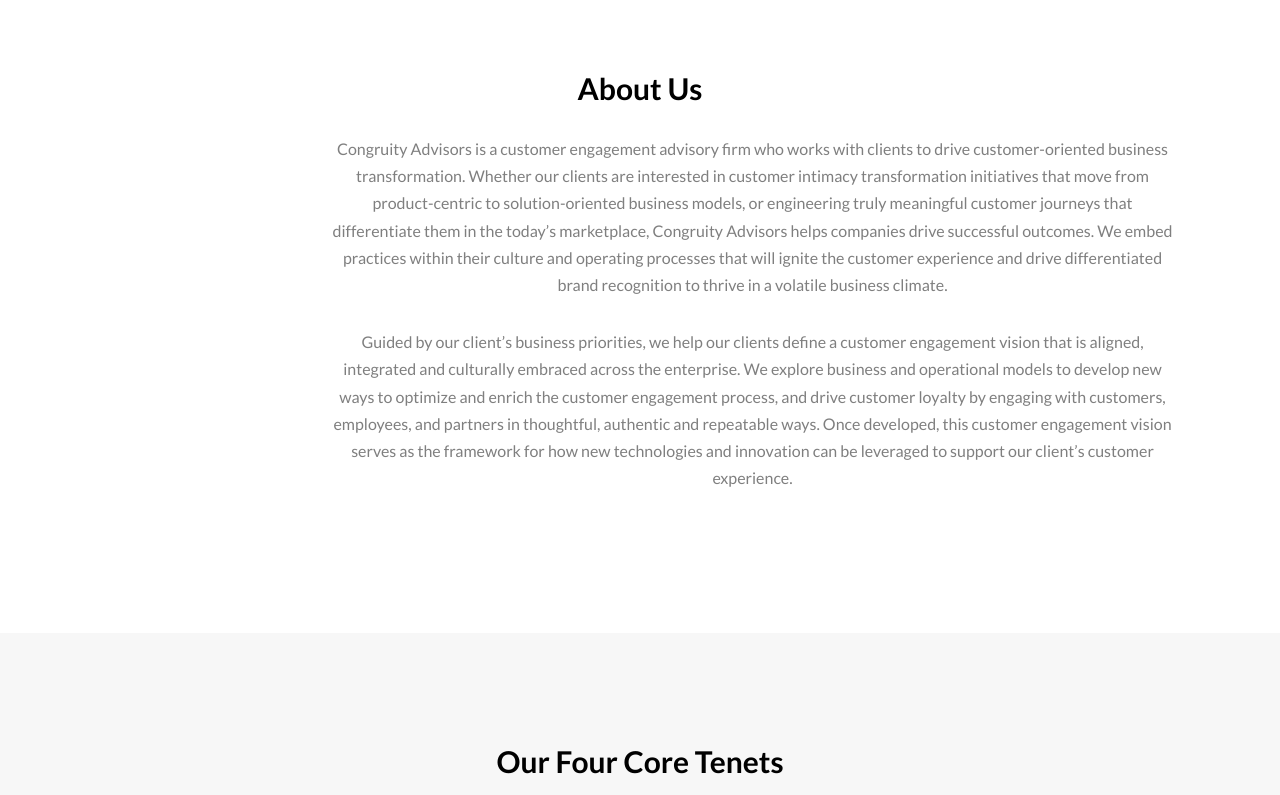
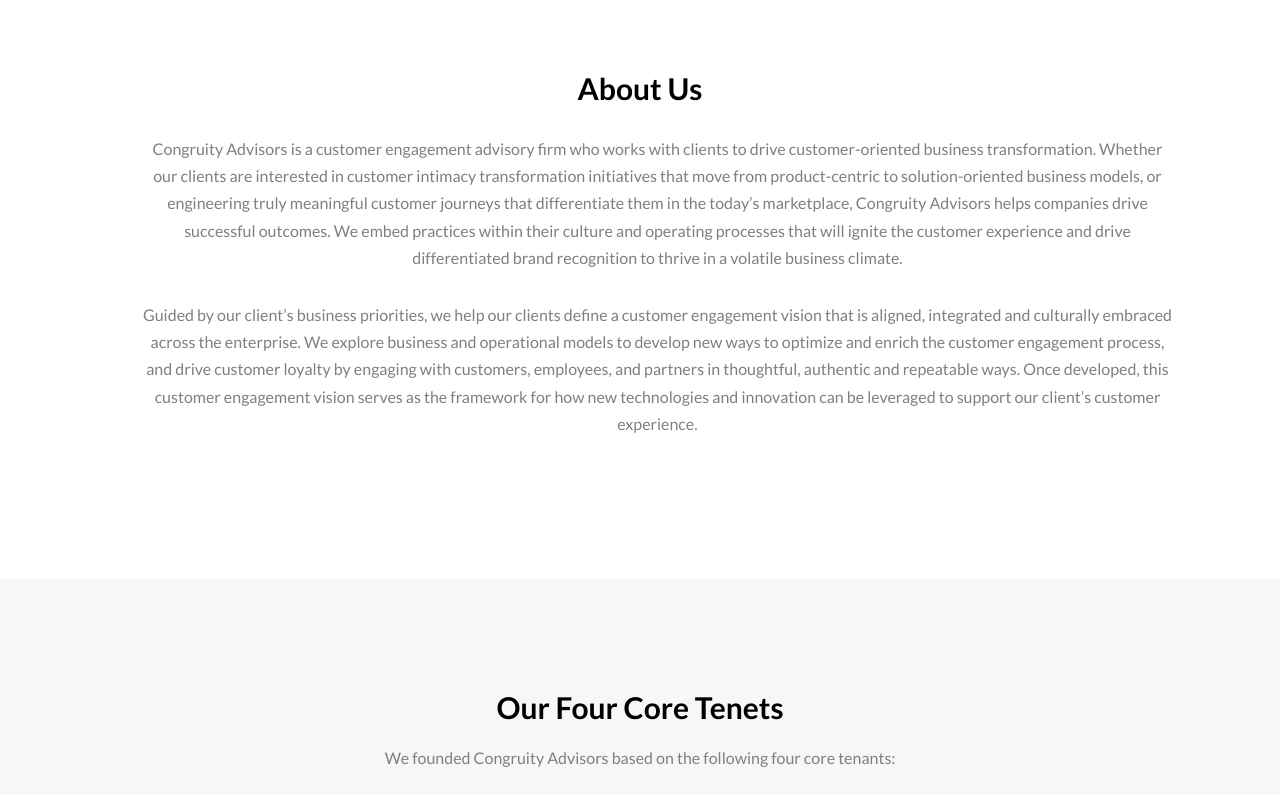
Before and after one commit to naomimthomas/congruity, a plain HTML site: page index.html in a window 1280 px wide. Shown: the part 920-1715 px from the top of the page. Drawn offline with Linux system fonts and the light colour scheme; files whose address does not match are found by name.

Commit message:
Update index.html

```diff
--- a/index.html
+++ b/index.html
@@ -119,7 +119,7 @@
 					<h2>About Us</h2>
 				</div>
 			</div>
-				<div class="text-center col-md-10 animate-box" style="padding-right:50px">
+				<div class="text-center col-md-12 animate-box" style="padding-right:50px">
 					<div class="row">
 
 					<div class="services">
@@ -132,7 +132,7 @@
 
 			</div>
 
-				<div class="text-center col-md-10 animate-box" style="padding-right:50px">
+				<div class="text-center col-md-12 animate-box" style="padding-right:50px">
 					<div class="row">
 
 					<div class="services">
```
